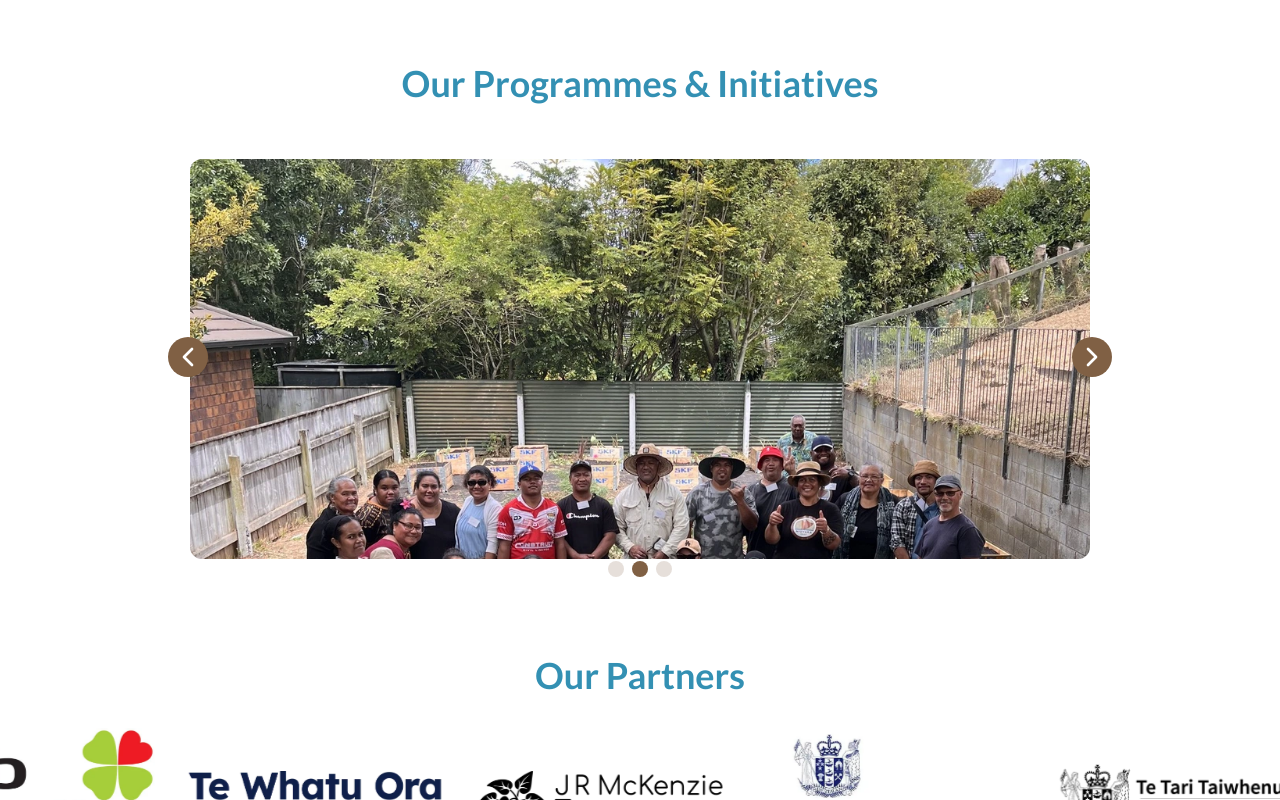
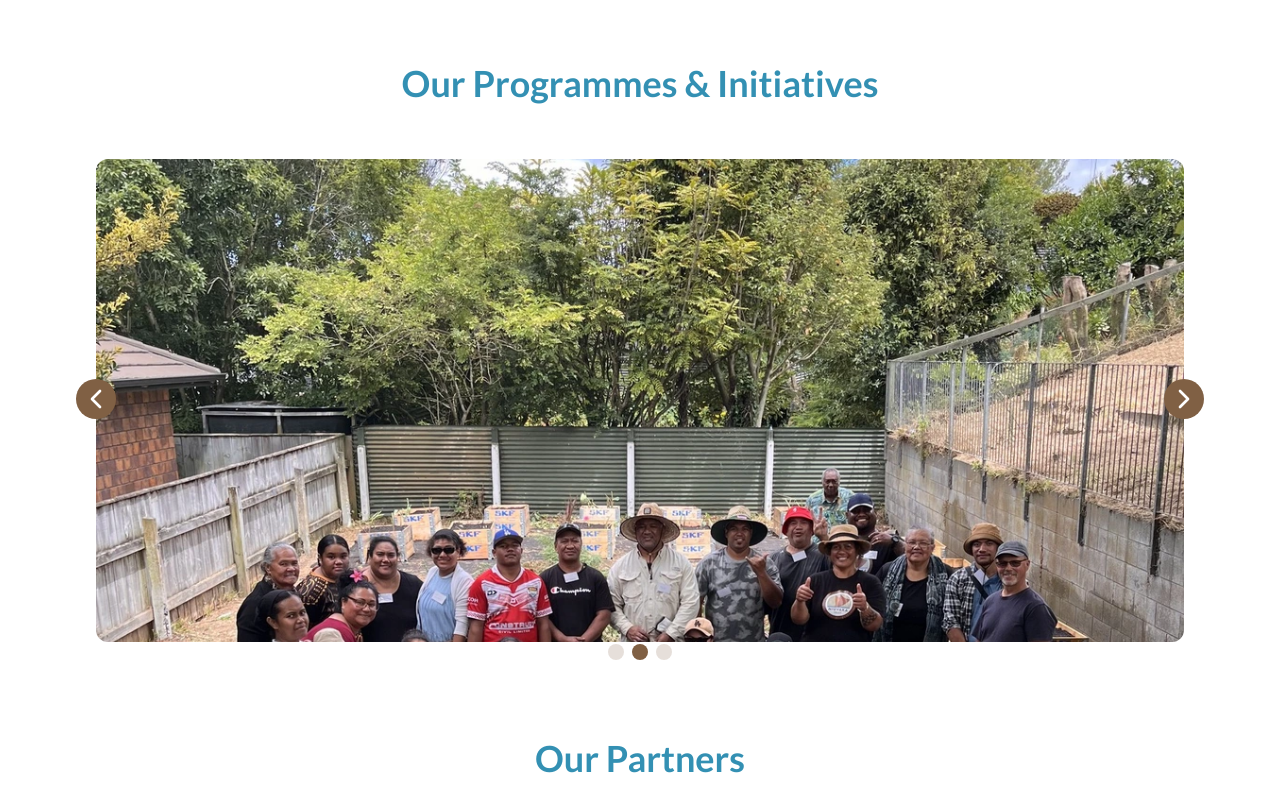
Before and after one commit to jhigger/niuvaka-trust, a Next.js app: page / in a window 1280 px wide. Shown: the part 3020-3820 px from the top of the page. Built offline with nearby package versions, Linux system fonts and the light colour scheme.

Commit message:
feat: maximize space

```diff
--- a/src/components/Carousel.tsx
+++ b/src/components/Carousel.tsx
@@ -30,7 +30,7 @@ type CarouselProps = {
 
 const Carousel = ({ images = gallery }: CarouselProps) => {
   return (
-    <div className="mx-auto w-full max-w-[964px]">
+    <div className="container mx-auto w-full">
       <Swiper
         centeredSlides={true}
         coverflowEffect={{ depth: 100, modifier: 2.5, rotate: 0, stretch: 0 }}
```
